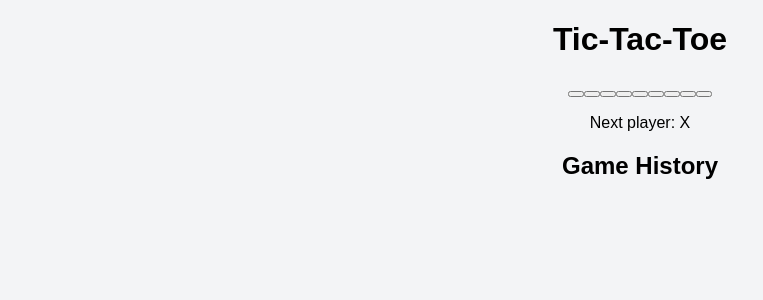
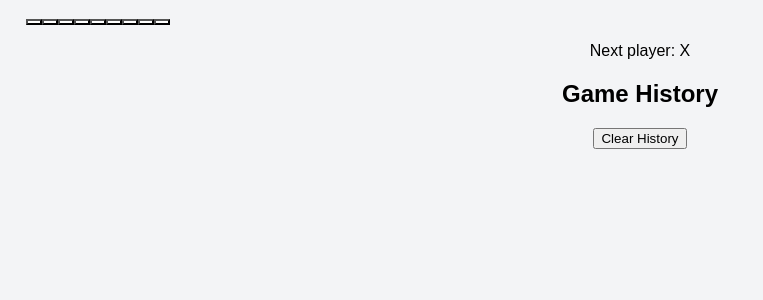
Before and after one commit to CottonEyeBro/kc_tic_tac-toe, a React (Create React App) app in the folder tic-tac-toe/: page / in a window 1280 px wide. Shown: the top 300 px of the page, without its empty margins (0-763 px from the left). Built offline with nearby package versions, Linux system fonts and the light colour scheme.

Commit message:
troubleshooting

```diff
--- a/tic-tac-toe/src/components/TicTacToe.jsx
+++ b/tic-tac-toe/src/components/TicTacToe.jsx
@@ -1,19 +1,25 @@
 import React, { useState } from "react";
+import Card from "./ui/Card";  // adjust import path if needed
+import CardContent from "./ui/CardContent";  // adjust import path if needed
+import Button from "./ui/Button";  // adjust import path if needed
 
 const TicTacToe = () => {
   const [board, setBoard] = useState(Array(9).fill(null));
   const [xIsNext, setXIsNext] = useState(true);
   const [history, setHistory] = useState([]);
+  const [gameOver, setGameOver] = useState(false);
 
   const handleClick = (index) => {
-    if (board[index] || calculateWinner(board)) return;
+    if (board[index] || calculateWinner(board) || gameOver) return;
     const newBoard = board.slice();
     newBoard[index] = xIsNext ? "X" : "O";
     setBoard(newBoard);
     setXIsNext(!xIsNext);
 
-    if (calculateWinner(newBoard) || newBoard.every((cell) => cell)) {
-      setHistory([...history, { board: newBoard, winner: calculateWinner(newBoard) || "Draw" }]);
+    const winner = calculateWinner(newBoard);
+    if (winner || newBoard.every((cell) => cell)) {
+      setHistory([...history, { board: newBoard, winner: winner || "Draw" }]);
+      setGameOver(true);
       setTimeout(() => setBoard(Array(9).fill(null)), 1000);
     }
   };
@@ -33,39 +39,46 @@ const TicTacToe = () => {
     return null;
   };
 
+  const clearHistory = () => {
+    setHistory([]);
+  };
+
   return (
     <div className="flex flex-col items-center p-4">
-      <h1 className="text-2xl font-bold mb-4">Tic-Tac-Toe</h1>
-
-      {/* Game Board */}
-      <div className="grid grid-cols-3 gap-2 border border-gray-500 p-2">
+      <div
+        className="grid grid-cols-3 gap-2"
+        style={{ maxWidth: "180px", width: "100%" }} // Ensuring it's properly constrained and responsive
+      >
         {board.map((cell, index) => (
           <button
             key={index}
             onClick={() => handleClick(index)}
-            className="w-24 h-24 border border-gray-500 flex items-center justify-center text-3xl font-bold"
+            className="w-20 h-20 flex items-center justify-center border-2 border-gray-300 text-2xl cursor-pointer"
+            style={{
+              backgroundColor: cell ? (cell === "X" ? "#f0f8ff" : "#f8f0ff") : "#fff",
+            }}
           >
             {cell}
           </button>
         ))}
       </div>
-
-      <p className="mt-4 text-lg font-semibold">Next player: {xIsNext ? "X" : "O"}</p>
-
-      {/* Game History */}
+      <p className="mt-4 text-lg">Next player: {xIsNext ? "X" : "O"}</p>
       <h2 className="mt-6 text-xl font-bold">Game History</h2>
       {history.map((game, index) => (
-        <div key={index} className="border p-4 rounded-md mt-2 w-64">
+        <Card key={index} className="mt-2 w-64 p-2">
+          <CardContent>
             <p>Game {index + 1}: {game.winner} won</p>
             <div className="grid grid-cols-3 gap-1 mt-2">
               {game.board.map((cell, i) => (
-              <div key={i} className="w-6 h-6 flex items-center justify-center border border-gray-300 text-sm">
+                <div key={i} className="w-6 h-6 flex items-center justify-center border-2 border-gray-300 text-sm">
                   {cell}
                 </div>
               ))}
             </div>
-        </div>
+          </CardContent>
+        </Card>
       ))}
+      <Button onClick={clearHistory} className="mt-4">Clear History</Button>
     </div>
   );
 };
--- /dev/null
+++ b/tic-tac-toe/src/components/ui/Button.jsx
@@ -0,0 +1,12 @@
+const Button = ({ children, onClick, className }) => {
+    return (
+      <button
+        onClick={onClick}
+        className={`px-4 py-2 bg-blue-500 text-white rounded-lg hover:bg-blue-600 transition duration-200 ${className}`}
+      >
+        {children}
+      </button>
+    );
+  };
+
+  export default Button;
--- /dev/null
+++ b/tic-tac-toe/src/components/ui/Card.jsx
@@ -0,0 +1,9 @@
+const Card = ({ children, className }) => {
+    return (
+      <div className={`bg-white p-4 rounded-lg shadow-md ${className}`}>
+        {children}
+      </div>
+    );
+  };
+
+  export default Card;
--- /dev/null
+++ b/tic-tac-toe/src/components/ui/CardContent.jsx
@@ -0,0 +1,5 @@
+const CardContent = ({ children }) => {
+    return <div className="p-2">{children}</div>;
+  };
+
+  export default CardContent;
```
Lines whose indentation alone changed are shown as unchanged.
